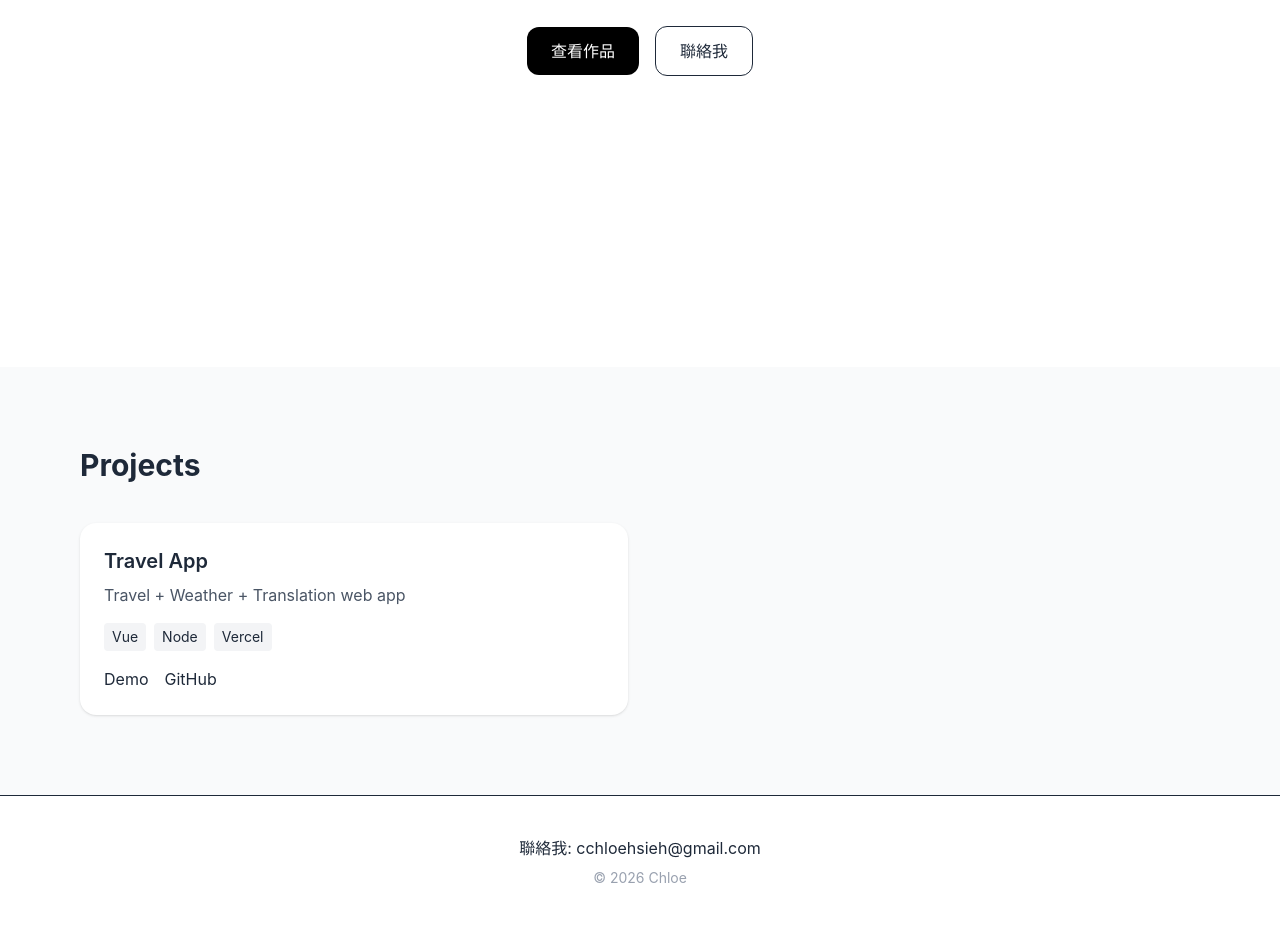
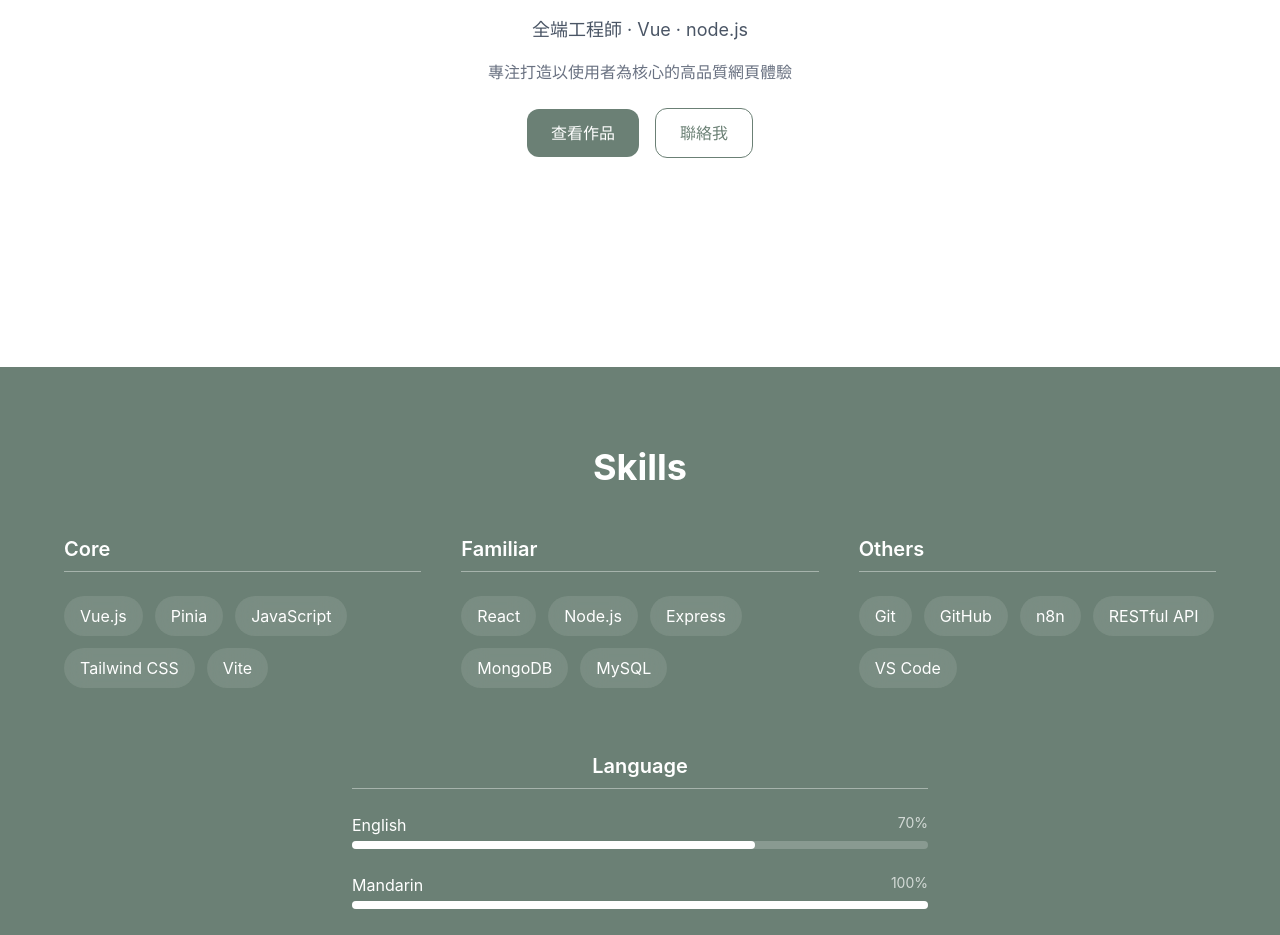
Before and after one commit to Chloe905/My-Resume, a Vue app: page / in a window 1280 px wide. Shown: the part 433-1368 px from the top of the page. Built offline with nearby package versions, Linux system fonts and the light colour scheme.

Commit message:
add skill and avatar

```diff
--- a/src/App.vue
+++ b/src/App.vue
@@ -1,6 +1,7 @@
 <script setup>
 import Navbar from './components/Navbar.vue';
 import Hero from './components/Hero.vue';
+import Skill from './components/Skill.vue';
 import Projects from './components/Projects.vue';
 import Footer from './components/Footer.vue';
 </script>
@@ -9,6 +10,7 @@ import Footer from './components/Footer.vue';
   <div class="font-sans text-gray-800">
     <Navbar />
     <Hero />
+    <Skill />
     <Projects />
     <Footer />
   </div>
--- a/src/components/Hero.vue
+++ b/src/components/Hero.vue
@@ -7,7 +7,12 @@ const { t } = useI18n();
 <template>
   <section class="h-screen flex items-center justify-center text-center px-4">
     <div>
-      <h1 class="text-4xl md:text-6xl font-bold mb-4">
+      <!-- 👇 大頭貼 -->
+      <div class="flex justify-center mb-6">
+        <img src="../assets/avatar.PNG" alt="avatar" class="w-32 h-32 md:w-40 md:h-40 rounded-full object-cover shadow-lg" />
+      </div>
+
+      <h1 class="text-xl md:text-4xl font-bold mb-4 text-[#6b8075]">
         {{ t('hero.title') }}
       </h1>
 
@@ -20,12 +25,12 @@ const { t } = useI18n();
       </p>
 
       <div class="space-x-4">
-        <button class="bg-black text-white px-6 py-3 rounded-xl">
-          {{ t('hero.projects') }}
+        <button class="bg-[#6b8075] text-white px-6 py-3 rounded-xl hover:bg-white hover:text-[#6b8075] hover:border-[#6b8075] hover:border">
+          <a href="#projects">{{ t('hero.projects') }}</a>
         </button>
 
-        <button class="border px-6 py-3 rounded-xl">
-          {{ t('hero.contact') }}
+        <button class="border border-[#6b8075] text-[#6b8075] px-6 py-3 rounded-xl hover:bg-[#6b8075] hover:text-white">
+          <a href="#contact">{{ t('hero.contact') }}</a>
         </button>
       </div>
     </div>
--- a/src/components/Projects.vue
+++ b/src/components/Projects.vue
@@ -1,11 +1,11 @@
 <template>
   <section id="projects" class="py-20 bg-gray-50">
     <div class="max-w-6xl mx-auto px-4">
-      <h2 class="text-3xl font-bold mb-10">Projects</h2>
+      <h2 class="text-3xl font-bold mb-10 text-[#6b8075]">Projects</h2>
 
       <div class="grid md:grid-cols-2 gap-6">
         <div v-for="project in projects" :key="project.title" class="p-6 bg-white rounded-2xl shadow">
-          <h3 class="text-xl font-semibold mb-2">
+          <h3 class="text-xl font-semibold mb-2 text-[#6b8075]">
             {{ project.title }}
           </h3>
           <p class="text-gray-600 mb-4">
--- /dev/null
+++ b/src/components/Skill.vue
@@ -0,0 +1,75 @@
+<script setup>
+const skills = ['Vue.js', 'Pinia', 'JavaScript', 'Tailwind CSS', 'Vite'];
+
+const familiar = ['React', 'Node.js', 'Express', 'MongoDB', 'MySQL'];
+
+const others = ['Git', 'GitHub', 'n8n', 'RESTful API', 'VS Code'];
+
+const languages = [
+  { name: 'English', level: 70 },
+  { name: 'Mandarin', level: 100 },
+  { name: 'Japanese', level: 40 }
+];
+</script>
+
+<template>
+  <section class="py-20 px-6 bg-[#6b8075] text-white">
+    <div class="max-w-6xl mx-auto">
+      <!-- Title -->
+      <h2 class="text-3xl md:text-4xl font-bold mb-12 text-center">Skills</h2>
+
+      <div class="grid md:grid-cols-3 gap-10">
+        <!-- Core Skills -->
+        <div>
+          <h3 class="text-xl font-semibold mb-4 border-b border-white/40 pb-2">Core</h3>
+
+          <div class="flex flex-wrap gap-3 mt-6">
+            <span v-for="item in skills" :key="item" class="px-4 py-2 bg-white/10 rounded-full backdrop-blur-md hover:bg-white/20 transition">
+              {{ item }}
+            </span>
+          </div>
+        </div>
+
+        <!-- Familiar -->
+        <div>
+          <h3 class="text-xl font-semibold mb-4 border-b border-white/40 pb-2">Familiar</h3>
+
+          <div class="flex flex-wrap gap-3 mt-6">
+            <span v-for="item in familiar" :key="item" class="px-4 py-2 bg-white/10 rounded-full backdrop-blur-md hover:bg-white/20 transition">
+              {{ item }}
+            </span>
+          </div>
+        </div>
+
+        <!-- Others -->
+        <div>
+          <h3 class="text-xl font-semibold mb-4 border-b border-white/40 pb-2">Others</h3>
+
+          <div class="flex flex-wrap gap-3 mt-6">
+            <span v-for="item in others" :key="item" class="px-4 py-2 bg-white/10 rounded-full backdrop-blur-md hover:bg-white/20 transition">
+              {{ item }}
+            </span>
+          </div>
+        </div>
+      </div>
+
+      <!-- Language -->
+      <div class="mt-16 max-w-xl mx-auto">
+        <h3 class="text-xl font-semibold mb-6 border-b border-white/40 pb-2 text-center">Language</h3>
+
+        <div class="space-y-6 mt-6">
+          <div v-for="lang in languages" :key="lang.name">
+            <div class="flex justify-between mb-1">
+              <span>{{ lang.name }}</span>
+              <span class="text-sm text-white/70">{{ lang.level }}%</span>
+            </div>
+
+            <div class="w-full bg-white/20 h-2 rounded">
+              <div class="bg-white h-2 rounded transition-all duration-500" :style="{ width: lang.level + '%' }"></div>
+            </div>
+          </div>
+        </div>
+      </div>
+    </div>
+  </section>
+</template>
--- a/src/i18n.js
+++ b/src/i18n.js
@@ -3,8 +3,8 @@ import { createI18n } from 'vue-i18n';
 const messages = {
   en: {
     hero: {
-      title: "Hi, I'm Chloe 👋",
-      subtitle: 'Frontend Engineer | Vue Specialist',
+      title: 'Hi, I am Chloe ',
+      subtitle: 'Full-Stack Engineer  · Vue Specialist  · node.js',
       desc: 'I build user-centered, visually refined web experiences.',
       projects: 'View Projects',
       contact: 'Contact Me'
@@ -20,8 +20,8 @@ const messages = {
   },
   zh: {
     hero: {
-      title: '嗨，我是 Chloe 👋',
-      subtitle: '前端工程師 | Vue 專精',
+      title: '嗨，我是 Chloe ',
+      subtitle: '全端工程師  · Vue  · node.js',
       desc: '專注打造以使用者為核心的高品質網頁體驗',
       projects: '查看作品',
       contact: '聯絡我'
@@ -41,8 +41,8 @@ const messages = {
       contact: 'お問い合わせ'
     },
     hero: {
-      title: 'はじめまして、Chloeと申します 👋',
-      subtitle: 'フロントエンドエンジニア | Vue専門',
+      title: 'はじめまして、Chloeと申します ',
+      subtitle: 'Full-Stack Engineer  · Vue専門  · node.js',
       desc: 'ユーザー中心の高品質なWeb体験を構築します。',
       projects: 'プロジェクトを見る',
       contact: 'お問い合わせ'
```
Also changed, not shown: 1 other file (tests, documents, lock files or other folders).
